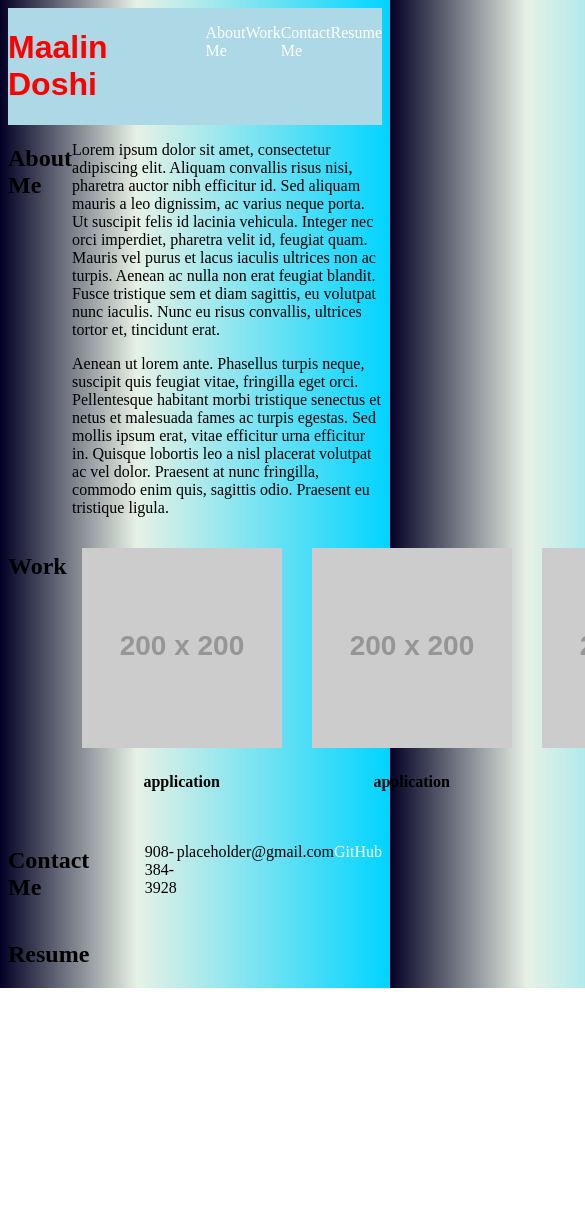
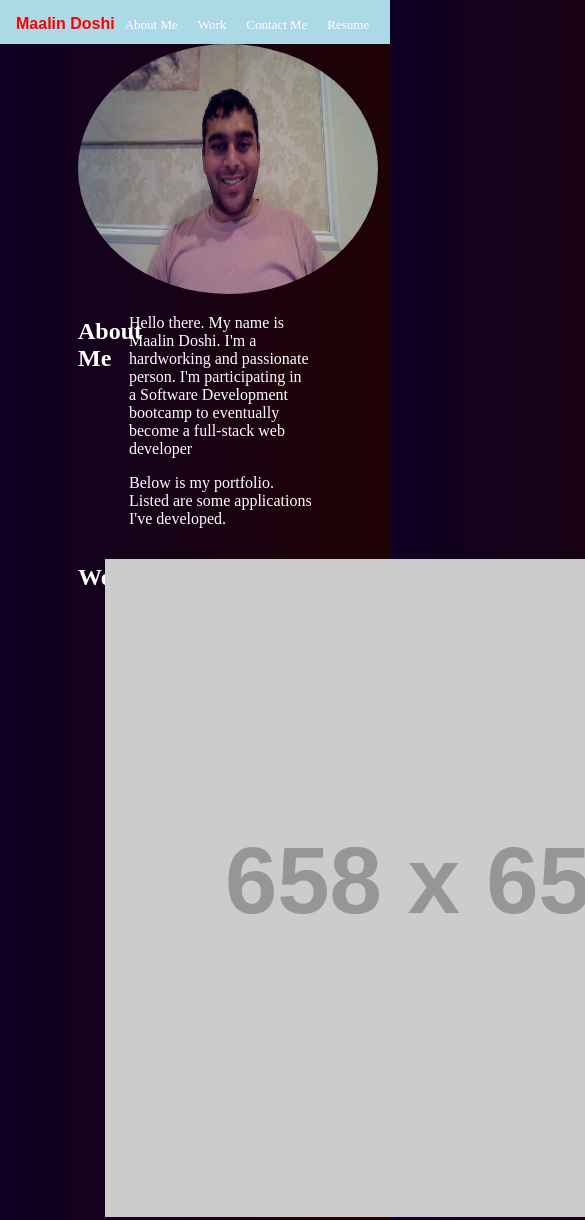
Before and after one commit to maalindoshi95/Maalin-Doshi-Portfolio, a plain HTML site: page Challenge-2/index.html in a window 390 px wide. Shown: the top 1220 px of the page, 585 px wide, since content can reach past the window. Before the commit the page ends 988 px from the top, so only its background shows below. Drawn offline with Linux system fonts and the light colour scheme; placeholder pictures from the web are drawn by us.

Commit message:
set up media query for mobile

```diff
--- a/Challenge-2/index.html
+++ b/Challenge-2/index.html
@@ -20,20 +20,22 @@
         </nav>
     </header>
     <main>
+        <img class="profile-picture" src="WIN_20220821_20_27_06_Pro.jpg" alt="my profile photo">
         <section class="About-Me" id="about-me">
             <h2>About Me</h2>
             <div>
-                <p>Lorem ipsum dolor sit amet, consectetur adipiscing elit. Aliquam convallis risus nisi, pharetra auctor nibh efficitur id. Sed aliquam mauris a leo dignissim, ac varius neque porta. Ut suscipit felis id lacinia vehicula. Integer nec orci imperdiet, pharetra velit id, feugiat quam. Mauris vel purus et lacus iaculis ultrices non ac turpis. Aenean ac nulla non erat feugiat blandit. Fusce tristique sem et diam sagittis, eu volutpat nunc iaculis. Nunc eu risus convallis, ultrices tortor et, tincidunt erat.</p>
-                <p>Aenean ut lorem ante. Phasellus turpis neque, suscipit quis feugiat vitae, fringilla eget orci. Pellentesque habitant morbi tristique senectus et netus et malesuada fames ac turpis egestas. Sed mollis ipsum erat, vitae efficitur urna efficitur in. Quisque lobortis leo a nisl placerat volutpat ac vel dolor. Praesent at nunc fringilla, commodo enim quis, sagittis odio. Praesent eu tristique ligula.</p>
+                <p>Hello there. My name is Maalin Doshi. I'm a hardworking and passionate person. I'm participating in a Software Development bootcamp to eventually become a full-stack web developer</p>
+                <p>Below is my portfolio. Listed are some applications I've developed.</p>
             </div>
         </section>
         <section class="work" id="work">
             <h2>Work</h2>
             <div class="applications">
                 <div class="placeholder-box">
-                    <img src="http://placehold.jp/200x200.png" alt="placeholder">
+                    <img src="http://placehold.jp/658x658.png" alt="placeholder">
                     <h4>application</h4>
                 </div>
+                <div class="little-boxes">
                     <div class="placeholder-box">
                         <img src="http://placehold.jp/200x200.png" alt="placeholder">
                         <h4>application</h4>
@@ -47,12 +49,12 @@
                         <h4>application</h4>
                     </div>
                 </div>
+            </div>
         </section>
         <section class="Contact-Me" id="contact-me">
             <h2>Contact Me</h2>
             <ul>
-                <li>908-384-3928</li>
-                <li>placeholder@gmail.com</li>
+                <li><a href="mailto:youremail@gmail.com">placeholder@gmail.com</a></li>
                 <li><a href="">GitHub</a></li>
             </ul>
         </section>
--- a/Challenge-2/style.css
+++ b/Challenge-2/style.css
@@ -1,12 +1,29 @@
+
+
 body{
-    background: rgb(2,0,36);
-    background: linear-gradient(90deg, rgba(2,0,36,1) 0%, rgba(28,121,9,0.10717790534182425) 35%, rgba(0,212,255,1) 100%);
+    background: linear-gradient(90deg, rgb(16, 0, 36), rgb(32, 2, 3));
+    color: white;
+    padding: 0%;
+    margin: 0%;
 }
 
 header{
     background-color: lightblue;
     display: flex;
     justify-content: space-between;
+    padding-left: 1rem;
+    padding-right: 1rem;
+}
+
+main{
+    margin-left: 20%;
+    margin-right: 20%;
+}
+
+.profile-picture{
+    height: 250px;
+    width: 300px;
+    border-radius: 100%;
 }
 
 h1{
@@ -22,11 +39,19 @@ nav{
 ul{
     display: flex;
     justify-content: center;
+    margin-top: 25px;
 }
 
 li{
     display: inline;
+    margin-left: 10px;
+    margin-right: 10px;
 }
+
+nav ul li a{
+    font-size: 24px;
+}
+
 
 a{
     text-decoration: none;
@@ -38,8 +63,30 @@ a{
     display: flex;
 }
 
+.About-Me h2{
+    width: 15%;
+}
+
+.About-Me div p{
+    margin-left: 8%;
+}
+
 .Contact-Me {
     display: flex;
+}
+
+.Contact-Me ul{
+    margin-left: auto;
+    margin-right: auto;
+}
+
+.Contact-Me ul li {
+    margin-left: 30px;
+    margin-right: 30px;
+}
+
+.Contact-Me ul li a{
+    font-size: 25px;
 }
 
 .work{
@@ -47,7 +94,16 @@ a{
 }
 
 .applications{
+    margin-left: auto;
+    margin-right: auto;
+}
+
+.little-boxes{
     display: flex;
+}
+
+.work h2{
+    width: 5%;
 }
 
 .placeholder-box{
@@ -57,3 +113,25 @@ a{
 h4{
     text-align: center;
 }
+
+/* set the media query for mobile */
+@media only screen and (max-width: 768px) {
+    header{
+        font-size: 8px;
+        white-space: nowrap;
+    }
+
+    header h1{
+        margin-top: 15px;
+    }
+
+    nav ul li a{
+        font-size: small;
+    }
+
+    nav ul {
+        padding-left: 0;
+        margin-top: 17px;
+    }
+
+}
```
Also changed, not shown: Challenge-2/WIN_20220821_20_27_06_Pro.jpg (added). Lines whose indentation alone changed are shown as unchanged.
